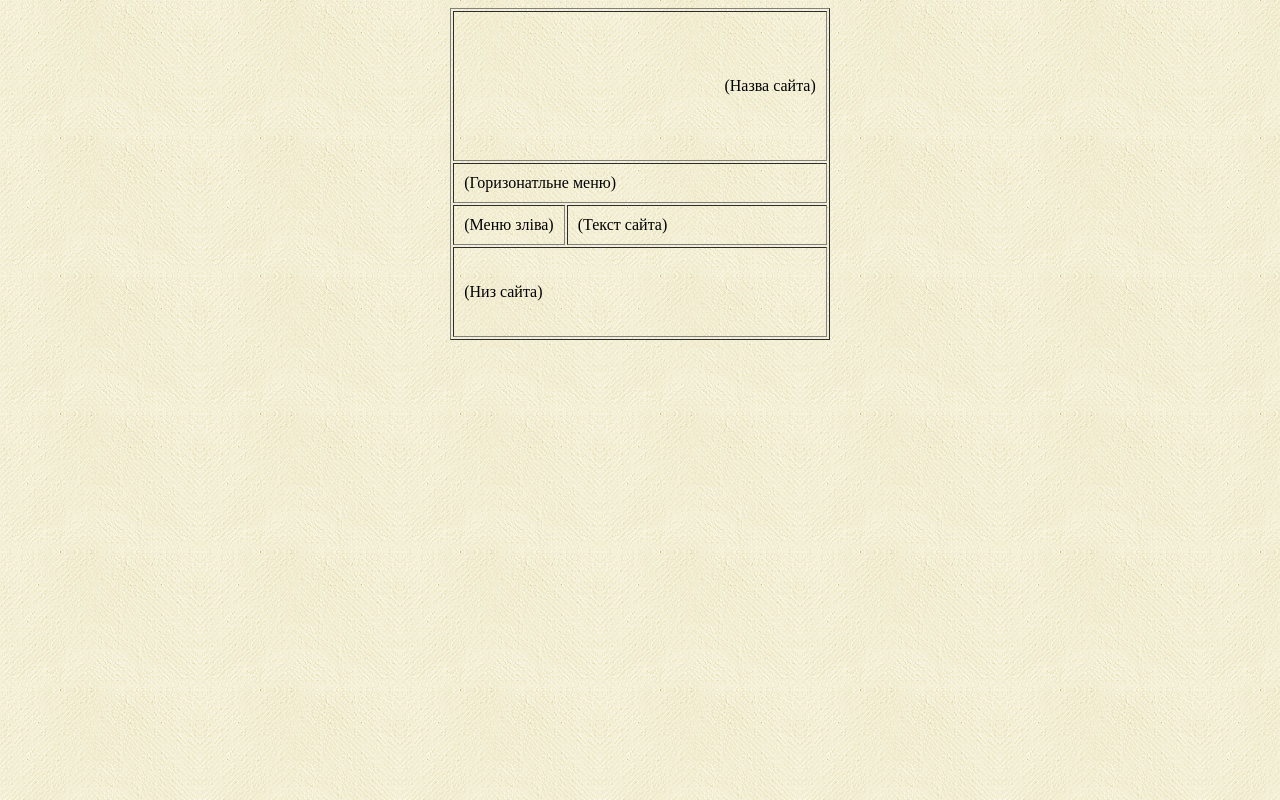
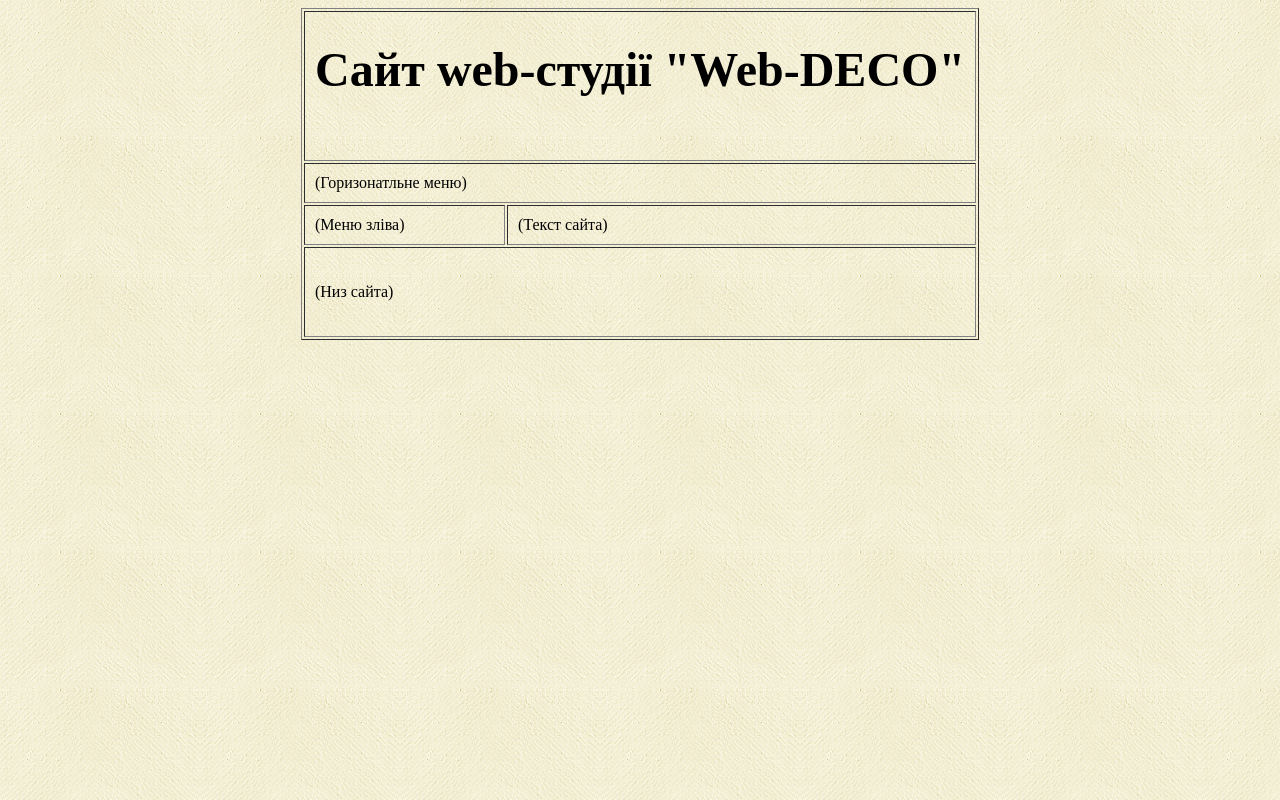
Before and after one commit to sviatoslav06/sviatoslav06.github.io, a plain HTML site: page index.html in a window 1280 px wide. Drawn offline with Linux system fonts and the light colour scheme.

Commit message:
05 - Вказати назву сайта

```diff
--- a/index.html
+++ b/index.html
@@ -7,7 +7,11 @@
     <body background="images/bg.jpg">
         <table border="1" align="center" cellpadding="10">
             <tr>
-            <td colspan="2" height="150" align="right">(Назва сайта)</td>
+            <td colspan="2" height="150" align="right">
+                <font size="5">
+                    <h1>Сайт web-студії "Web-DECO"</h1>
+                </font>
+            </td>
             </tr>
             <tr>
             <td colspan="2">(Горизонатльне меню)</td>
```
